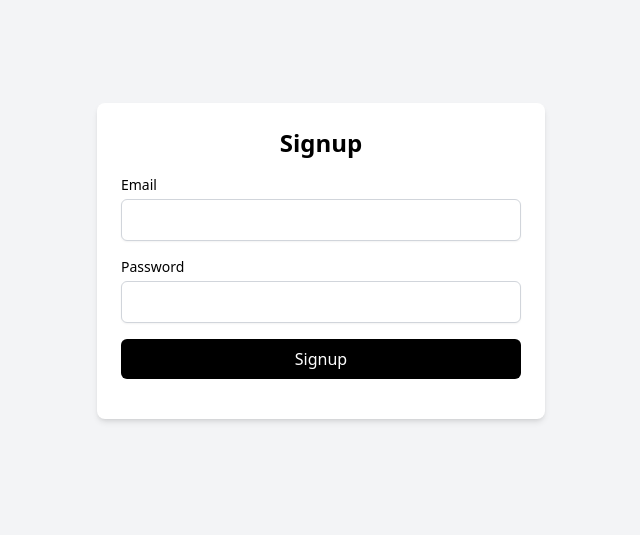
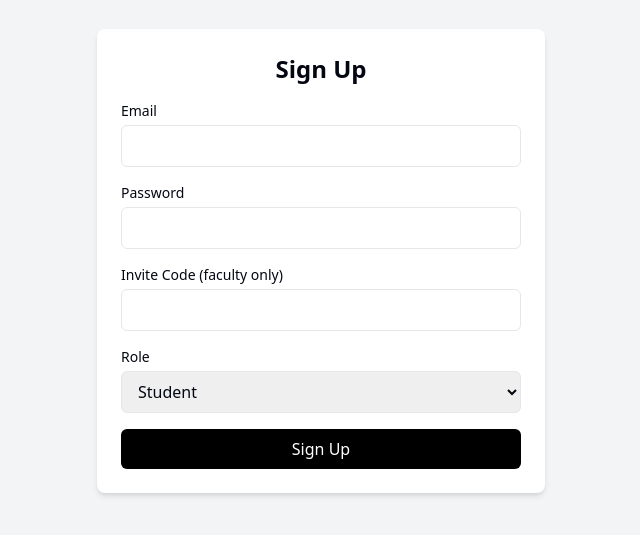
Before and after one commit to Ghaith4230/drivingWebapp, a Next.js app: page /signup in a window 1280 px wide. Shown: the part 139-674 px from the top of the page, without its empty margins (319-959 px from the left). Built offline with nearby package versions, Linux system fonts and the light colour scheme.

Commit message:
privileges 2nd iteration (functional)

```diff
--- a/src/app/api/loggedInUser/route.ts
+++ b/src/app/api/loggedInUser/route.ts
@@ -9,5 +9,8 @@ export async function GET() {
     if (!session?.userId) {
         return NextResponse.json({ userId: null, role: null });
     }
-    return NextResponse.json({ userId: session.userId, role: session.role });
+    return NextResponse.json({
+        userId: session?.userId ?? null,
+        role:   session?.role   ?? null,
+    });
 }
--- a/src/app/api/signup/route.ts
+++ b/src/app/api/signup/route.ts
@@ -5,10 +5,17 @@ import { v4 as uuidv4 } from 'uuid';
 import { hash } from 'bcryptjs';
 import nodemailer from 'nodemailer';
 
+const INVITE_CODE = process.env.INVITE_CODE;
+
 export async function POST(req: Request) {
   try {
-    const { email, password, text }: { email: string; password: string; text: string } =
+    const { email, password, inviteCode, role: requestedRole, text }: { email: string; password: string; inviteCode?: string; role?: 'student' | 'faculty'; text: string } =
         await req.json();
+
+    let role: 'student' | 'faculty' = 'student';
+    if (requestedRole === 'faculty' && inviteCode === INVITE_CODE) {
+      role = 'faculty';
+    }
 
     // Generate & hash a verification token
     const rawToken = uuidv4();
@@ -23,6 +30,7 @@ export async function POST(req: Request) {
       password: encryptedPassword,
       verificationToken: hashedToken,
       isVerified: 0,  // or false, depending on your schema
+      role,
     };
     await createUser(userData);
 
--- a/src/app/api/userId/route.ts
+++ b/src/app/api/userId/route.ts
@@ -1,4 +1,4 @@
-// app/api/auth/route.ts
+// app/api/auth/route.ts.bak
 
 import { NextResponse } from 'next/server';
 import { decrypt } from '@/app/lib/session';
--- a/src/app/dashboard/page.tsx
+++ b/src/app/dashboard/page.tsx
@@ -200,9 +200,12 @@ export default function Dashboard() {
           >⚪⚪</div>
           {menuOpen && (
               <div style={styles.dropdownMenu} onClick={(e) => e.stopPropagation()}>
-                <button style={styles.menuItem} onClick={handleProfile}>Your Profile</button>
-                <button style={styles.menuItem}>Settings</button>
-                <button style={styles.menuItem} onClick={handleLogout}>Logout</button>
+                <button style={styles.menuItem} onClick={() => redirect("/profile")}>
+                  Your Profile
+                </button>
+                <button style={styles.menuItem} onClick={handleLogout}>
+                  Logout
+                </button>
               </div>
           )}
         </div>
@@ -213,7 +216,10 @@ export default function Dashboard() {
         {role === "faculty" && (
             <div style={{ marginBottom: 20 }}>
               <button
-                  onClick={() => setAvailabilityOpen(true)}
+                  onClick={() => {
+                    setAvailabilityOpen(true);
+                    setSelectedSlot(null);
+                  }}
                   style={{ ...styles.bookButton, marginRight: 10 }}
               >
                 Manage Availability
@@ -221,9 +227,8 @@ export default function Dashboard() {
               <button
                   style={styles.closeButton}
                   onClick={async () => {
-                    if (!confirm("Are you sure you want to delete all your slots?")) return;
-                    const res = await fetch("/api/clearSlots", { method: "POST" });
-                    if (!res.ok) return alert("Failed to clear slots");
+                    if (!confirm("Delete all your slots?")) return;
+                    await fetch("/api/clearSlots", { method: "POST" });
                     window.location.reload();
                   }}
               >
@@ -233,59 +238,95 @@ export default function Dashboard() {
         )}
 
         <div style={styles.mainContent}>
-          {/* SIDEBAR FOR SELECTED SLOT */}
-          {selectedSlot && (
+          {/* =========== SIDEBAR FOR SELECTED SLOT =========== */}
+          {selectedSlot && !availabilityOpen && (
               <div style={styles.sidebar}>
                 <h2>Selected Time Slot</h2>
-                <p><strong>Date:</strong> {selectedSlot.date}</p>
-                <p><strong>Start Time:</strong> {selectedSlot.time}</p>
-                <p><strong>End Time:</strong> {selectedSlot.endTime}</p>
+                <p><strong>Date:</strong>     {selectedSlot.date}</p>
+                <p><strong>Start:</strong>    {selectedSlot.time}</p>
+                <p><strong>End:</strong>      {selectedSlot.endTime}</p>
                 <p><strong>Location:</strong> {selectedSlot.location}</p>
-                <p><strong>Details:</strong> {selectedSlot.content}</p>
+                <p><strong>Details:</strong>  {selectedSlot.content}</p>
+                {selectedSlot.bookedBy && (
+                    <p><strong>Booked By:</strong> User #{selectedSlot.bookedBy}</p>
+                )}
 
-                {/* Only STUDENTS can book or unbook */}
+                {/* Only students can book/unbook */}
                 {role === "student" && (
                     selectedSlot.bookedBy ? (
-                        <button
-                            style={styles.bookButton}
-                            onClick={(e) => { e.stopPropagation(); handleUnbookSlot(); }}
-                        >
+                        <button style={styles.bookButton} onClick={handleUnbookSlot}>
                           Unbook
                         </button>
                     ) : (
-                        <button
-                            style={styles.bookButton}
-                            onClick={(e) => { e.stopPropagation(); handleBooking(); }}
-                        >
+                        <button style={styles.bookButton} onClick={handleBooking}>
                           Book
                         </button>
                     )
                 )}
 
-                <button
-                    style={styles.closeButton}
-                    onClick={() => setSelectedSlot(null)}
-                >
+                <button style={styles.closeButton} onClick={() => setSelectedSlot(null)}>
                   Close
                 </button>
               </div>
           )}
 
-          {/* AVAILABILITY FORM (Faculty Only) */}
-          {availabilityOpen && role === "faculty" && (
+          {/* =========== AVAILABILITY FORM (Faculty Only) =========== */}
+          {role === "faculty" && availabilityOpen && !selectedSlot && (
               <div style={styles.sidebar}>
                 <h2>Manage Availability</h2>
-                {/* … your inputs for title, date, times, location, description … */}
-                <button
-                    style={styles.bookButton}
-                    onClick={handleAvailabilitySubmit}
-                >
+
+                <input
+                    type="text"
+                    placeholder="Title"
+                    value={availabilityForm.title}
+                    onChange={(e) => setAvailabilityForm({ ...availabilityForm, title: e.target.value })}
+                    style={styles.textField}
+                />
+                <input
+                    type="date"
+                    value={availabilityForm.date}
+                    onChange={(e) => setAvailabilityForm({ ...availabilityForm, date: e.target.value })}
+                    style={styles.textField}
+                />
+                <input
+                    type="time"
+                    placeholder="Start Time"
+                    value={availabilityForm.startTime}
+                    onChange={(e) => setAvailabilityForm({ ...availabilityForm, startTime: e.target.value })}
+                    style={styles.textField}
+                />
+                <input
+                    type="time"
+                    placeholder="End Time"
+                    value={availabilityForm.endTime}
+                    onChange={(e) => setAvailabilityForm({ ...availabilityForm, endTime: e.target.value })}
+                    style={styles.textField}
+                />
+                <input
+                    type="text"
+                    placeholder="Location"
+                    value={availabilityForm.location}
+                    onChange={(e) => setAvailabilityForm({ ...availabilityForm, location: e.target.value })}
+                    style={styles.textField}
+                />
+                <textarea
+                    placeholder="Description (max 150 chars)"
+                    maxLength={150}
+                    value={availabilityForm.description}
+                    onChange={(e) => setAvailabilityForm({ ...availabilityForm, description: e.target.value })}
+                    style={{ ...styles.textField, height: "60px", resize: "none" }}
+                />
+
+                <button style={styles.bookButton} onClick={handleAvailabilitySubmit}>
                   Submit
+                </button>
+                <button style={styles.closeButton} onClick={() => setAvailabilityOpen(false)}>
+                  Cancel
                 </button>
               </div>
           )}
 
-          {/* CALENDAR GRID */}
+          {/* =========== CALENDAR GRID =========== */}
           <div style={styles.calendarContainer}>
             <div style={styles.headerRow}>
               <button onClick={navigateToPreviousWeek} style={styles.navButton}>{"<"}</button>
--- a/src/app/lib/session.ts
+++ b/src/app/lib/session.ts
@@ -4,11 +4,11 @@ import nodemailer from 'nodemailer';
 // Generate the secret key directly as a raw Uint8Array (64 bytes)
 const secretKey = new TextEncoder().encode('my-static-secret-key'); // Raw bytes used directly
 
-export async function createSession(userEmail: string,userId: number) {
+export async function createSession(userEmail: string, userId: number, role: "student" | "faculty") {
   const expiresAt = new Date(Date.now() + 7 * 24 * 60 * 60 * 1000);
 
   console.log("the id is", userId);
-  const session = await encrypt({userEmail, userId, expiresAt });
+  const session = await encrypt({userEmail, userId, role, expiresAt });
 
   // Await the cookies call before using set
   const cookieStore = await cookies();
@@ -29,6 +29,7 @@ export async function deleteSession() {
 type SessionPayload = {
   userEmail: string;
   userId: number;
+  role: "student" | "faculty";
   expiresAt: Date;
 };
 
@@ -78,6 +79,7 @@ export async function getSession(req: Request) {
   const typedPayload = payload as {
     userEmail: string;
     userId: number;
+    role: "student" | "faculty";
     expiresAt: string;
   };
 
--- a/src/app/signup/page.tsx
+++ b/src/app/signup/page.tsx
@@ -1,88 +1,115 @@
-"use client"; // This ensures the component is treated as a client-side component.
+"use client";
 
 import { useState } from "react";
-import { getUserByEmail } from "../../db/select";
-import { redirect } from "next/navigation";
+import { useRouter } from "next/navigation";
 
-export default function signupPage() {
+export default function SignupPage() {
+  const router = useRouter();
+
   const [email, setEmail] = useState("");
   const [password, setPassword] = useState("");
+  const [inviteCode, setInviteCode] = useState("");
+  const [role, setRole] = useState<"student" | "faculty">("student");
   const [statusMessage, setStatusMessage] = useState("");
 
   const handleSubmit = async (e: React.FormEvent) => {
     e.preventDefault();
+    setStatusMessage("");
 
-    if ((await getUserByEmail(email)) !== null) {
-      setStatusMessage("Error: Email already exists");
+    try {
+      const res = await fetch("/api/signup", {
+        method: "POST",
+        headers: { "Content-Type": "application/json" },
+        body: JSON.stringify({ email, password, inviteCode, role }),
+      });
+      const data = await res.json();
+
+      if (!res.ok) {
+        // Showcase statusMessage
+        setStatusMessage(data.message || "Signup failed");
         return;
       }
 
-    const response = await fetch("/api/signup", {
-      method: "POST",
-      headers: {
-        "Content-Type": "application/json",
-      },
-      body: JSON.stringify({ email, password, text: "verify email" }),
-    });
-
-    if (!response.ok) {
-      setStatusMessage("Error encrypting password");
-      return;
+      setStatusMessage("Signup successful! Redirecting…");
+      // Sleep momentarily then redirect
+      setTimeout(() => router.push("/login"), 1000);
+    } catch (err) {
+      console.error("Signup error:", err);
+      setStatusMessage("Unexpected error. Please try again.");
     }
-
-    try {
-      setStatusMessage("User created successfully!");
-    } catch (error) {
-      console.error("Error creating user:", error);
-      setStatusMessage("Error creating user. Please try again.");
-    }
-    redirect('/login');
   };
 
   return (
       <div className="flex items-center justify-center min-h-screen bg-gray-100">
-      <div className="w-full max-w-md p-6 bg-white rounded-lg shadow-md text-black">
-        <h2 className="text-2xl font-semibold text-center text-black">Signup</h2>
-        <form className="mt-4" onSubmit={handleSubmit}>
-          <div className="mb-4">
-            <label className="block text-sm font-medium text-black">Email</label>
+        <div className="w-full max-w-md p-6 bg-white rounded-lg shadow-md">
+          <h2 className="text-2xl font-semibold text-center mb-4">Sign Up</h2>
+          <form className="space-y-4" onSubmit={handleSubmit}>
+            <div>
+              <label className="block text-sm font-medium">Email</label>
               <input
                   type="email"
-              className="mt-1 block w-full px-3 py-2 border border-gray-300 rounded-md shadow-sm focus:outline-none focus:ring-blue-500 focus:border-blue-500"
                   required
                   value={email}
-              onChange={(e) => setEmail(e.target.value)} // Set email state
+                  onChange={(e) => setEmail(e.target.value)}
+                  className="mt-1 w-full px-3 py-2 border rounded-md focus:outline-none focus:ring focus:border-blue-300"
               />
             </div>
-          <div className="mb-4">
-            <label className="block text-sm font-medium text-black">Password</label>
+
+            <div>
+              <label className="block text-sm font-medium">Password</label>
               <input
                   type="password"
-              className="mt-1 block w-full px-3 py-2 border border-gray-300 rounded-md shadow-sm focus:outline-none focus:ring-blue-500 focus:border-blue-500"
                   required
                   value={password}
-              onChange={(e) => setPassword(e.target.value)} // Set password state
+                  onChange={(e) => setPassword(e.target.value)}
+                  className="mt-1 w-full px-3 py-2 border rounded-md focus:outline-none focus:ring focus:border-blue-300"
               />
             </div>
+
+            <div>
+              <label className="block text-sm font-medium">
+                Invite Code (faculty only)
+              </label>
+              <input
+                  type="text"
+                  value={inviteCode}
+                  onChange={(e) => setInviteCode(e.target.value)}
+                  className="mt-1 w-full px-3 py-2 border rounded-md focus:outline-none focus:ring focus:border-blue-300"
+              />
+            </div>
+
+            <div>
+              <label className="block text-sm font-medium">Role</label>
+              <select
+                  value={role}
+                  onChange={(e) => setRole(e.target.value as any)}
+                  className="mt-1 w-full px-3 py-2 border rounded-md focus:outline-none focus:ring focus:border-blue-300"
+              >
+                <option value="student">Student</option>
+                <option value="faculty">Faculty</option>
+              </select>
+            </div>
+
             <button
                 type="submit"
-            className="w-full bg-black text-white py-2 px-4 rounded-md hover:bg-gray-800 transition"
+                className="w-full bg-black text-white py-2 rounded-md hover:bg-gray-800 transition"
             >
-            Signup
+              Sign Up
             </button>
           </form>
 
-        {/* Display the status message */}
-        <div className="mt-4 text-center text-sm">
           {statusMessage && (
               <p
-              className={`font-medium ${statusMessage.includes("Error") ? "text-red-500" : "text-green-500"}`}
+                  className={`mt-4 text-center ${
+                      statusMessage.startsWith("Error")
+                          ? "text-red-500"
+                          : "text-green-600"
+                  }`}
               >
                 {statusMessage}
               </p>
           )}
         </div>
       </div>
-    </div>
   );
 }
--- a/src/db/schema.ts
+++ b/src/db/schema.ts
@@ -7,6 +7,7 @@ export const usersTable = sqliteTable('users', {
   password: text('password').notNull(),
   verificationToken: text('verification_token'),
   isVerified: integer('is_verified').default(0).notNull(),
+  role: text('role').notNull().default('student'),
 });
 
 export const postsTable = sqliteTable('timeslots', {
--- a/src/db/select.ts
+++ b/src/db/select.ts
@@ -9,6 +9,7 @@ export async function getUserByEmail(email: SelectUser['email']): Promise<{
   password: string;
   verificationToken: string | null;
   isVerified: boolean;
+  role: "student" | "faculty";
 } | null> {
   const users = await db.select().from(usersTable).where(eq(usersTable.email, email)).limit(1);
 
```
Also changed, not shown: drizzle.config.ts (added, +13 -0 lines), src/app/api/auth/route.ts (+8 -2 lines). Lines whose indentation alone changed are shown as unchanged.
